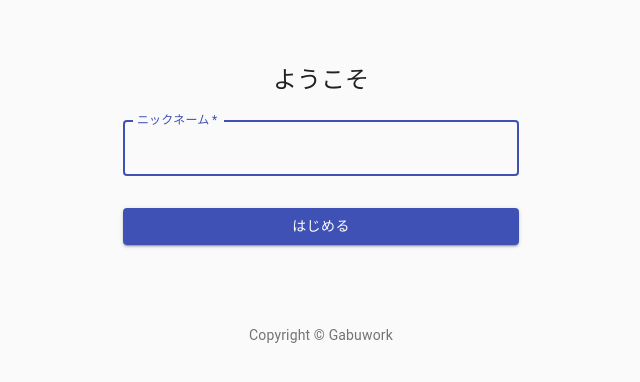
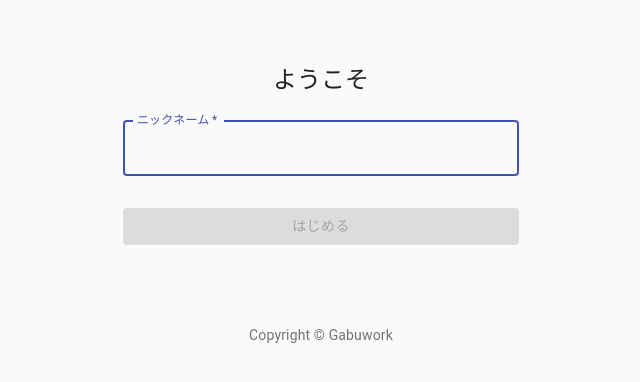
Before and after one commit to gabriel6181997/Chatapp_React_Firebase, a React (Create React App) app: page / in a window 1280 px wide. Shown: the top 382 px of the page, without its empty margins (319-959 px from the left). Built offline with nearby package versions, Linux system fonts and the light colour scheme.

Commit message:
Set name by clicking the button

```diff
--- a/src/components/SignIn.js
+++ b/src/components/SignIn.js
@@ -1,4 +1,4 @@
-import React from 'react';
+import React, {useState,useEffect} from 'react';
 import Button from '@material-ui/core/Button';
 import CssBaseline from '@material-ui/core/CssBaseline';
 import TextField from '@material-ui/core/TextField';
@@ -41,6 +41,14 @@
 
 export default function SignIn({setName}) {
   const classes = useStyles();
+  const [disabled,setDisabled] = useState(true);
+  const [string, setString] =useState('');
+  console.log({disabled, string});
+
+  useEffect(()=>{
+    const disabled = string === '';
+    setDisabled(disabled);
+  },[string]);
 
   return (
     <Container component="main" maxWidth="xs">
@@ -59,13 +67,18 @@
             label="ニックネーム"
             name="name"
             autoFocus
+            onChange={(e) => setString(e.target.value)}
           />
           <Button
-            type="submit"
+            type="button"
             fullWidth
             variant="contained"
             color="primary"
             className={classes.submit}
+            disabled={disabled}
+            onClick={()=> {
+              setName(string)
+            }}
           >
             はじめる
           </Button>
```
